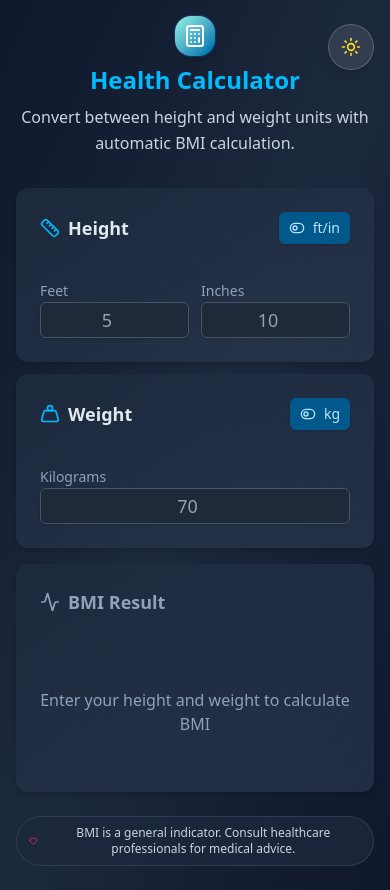
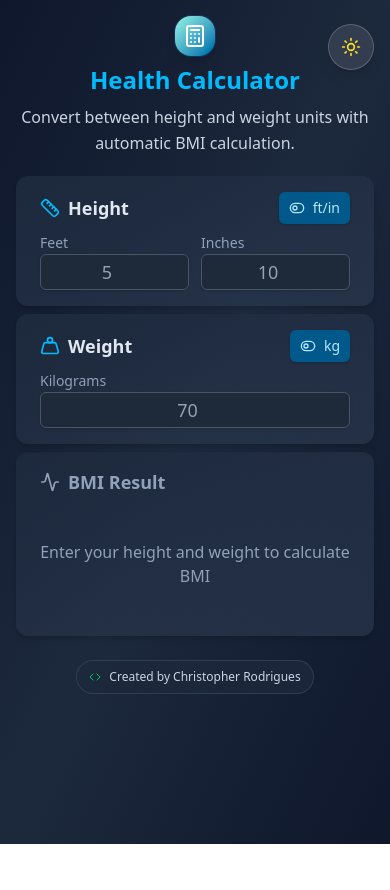
Before and after one commit to crod951/bmi-calc, a React (Vite) app: page / in a window 390 px wide. After the commit the page ends 844 px from the top, so only its background shows below. Built offline with nearby package versions, Linux system fonts and the light colour scheme.

Commit message:
style: fixed spacing for cards and overall layout to make page fit on mobile; added tabindex to help flow on mobile; enabled blur on enter fo input on mobile to remove keyboard on last input

```diff
--- a/src/App.tsx
+++ b/src/App.tsx
@@ -1,5 +1,5 @@
 import { useState, useEffect } from 'react';
-import { Calculator, Heart } from 'lucide-react';
+import { Calculator, Code } from 'lucide-react';
 import HeightConverter from '@/components/HeightConverter';
 import WeightConverter from '@/components/WeightConverter';
 import BMIDisplay from '@/components/BMIDisplay';
@@ -80,15 +80,16 @@ const App = () => {
         ? 'bg-gradient-to-br from-slate-900 via-slate-800 to-slate-900'
         : 'bg-gradient-to-br from-slate-50 via-slate-50 to-blue-50/30'
     }`}>
-      <header className="pt-4 pb-4 md:pt-8 md:pb-6 relative">
+      <header className="pt-4 pb-2 md:pt-8 md:pb-6 relative">
         <div className="container mx-auto px-4">
           <div className="absolute top-6 right-4 md:top-12 md:right-8 z-10">
             <ModeToggle />
           </div>
 
-          <div className="text-center mb-4 md:mb-8">
+          <div className="text-center mb-1 md:mb-8">
             {!showAvaImage ? (
-              <div className="flex items-center justify-center gap-2 md:gap-3 mb-3 md:mb-6 flex-col sm:flex-row">
+              <div className="flex flex-col items-center justify-center gap-2 md:gap-3 mb-3 md:mb-6">
+                <div className="flex items-center justify-center gap-2 md:gap-3 flex-col sm:flex-row">
                   <div
                     className="p-2 md:p-3 bg-gradient-to-br from-teal-200 to-sky-700 rounded-2xl shadow-lg ring-1 ring-blue-500/20 cursor-pointer hover:scale-105 transition-transform duration-200"
                     onClick={handleCalculatorClick}
@@ -100,6 +101,7 @@ const App = () => {
                   }`}>
                     Health Calculator
                   </h1>
+                </div>
                 <p className={`text-base md:text-lg transition-colors duration-200 max-w-2xl mx-auto leading-relaxed ${
                   theme === 'dark' ? 'text-slate-300' : 'text-slate-500'
                 }`}>
@@ -121,7 +123,7 @@ const App = () => {
 
       <main className="container mx-auto px-4 pb-6 md:pb-12">
         <div className="max-w-4xl mx-auto">
-          <div className="grid lg:grid-cols-2 gap-3 md:gap-6 mb-4 md:mb-8">
+          <div className="grid grid-cols-1 lg:grid-cols-2 gap-2 md:gap-6 mb-2 md:mb-8">
             <HeightConverter
               feet={state.feet}
               inches={state.inches}
@@ -153,8 +155,8 @@ const App = () => {
                 ? 'bg-slate-800/80 text-slate-300 border-slate-600/50'
                 : 'bg-slate-100/80 text-slate-600 border-slate-200/50'
             }`}>
-              <Heart className="h-3 w-3 md:h-4 md:w-4 text-red-500" />
-              <span>BMI is a general indicator. Consult healthcare professionals for medical advice.</span>
+            <Code className="h-3 w-3 md:h-4 md:w-4 text-green-500" />
+            <span>Created by Christopher Rodrigues</span>
             </div>
           </footer>
         </div>
--- a/src/components/BMIDisplay.tsx
+++ b/src/components/BMIDisplay.tsx
@@ -14,8 +14,8 @@ const BMIDisplay: React.FC<BMIDisplayProps> = ({ bmi }) => {
   const { theme } = useTheme();
   if (!bmi) {
     return (
-      <Card variant="bmi-empty" className="p-6">
-        <div className="flex items-center gap-2 mb-4">
+      <Card variant="bmi-empty" className="px-6 py-4 md:p-6">
+        <div className="flex items-center gap-2 mb-1 md:mb-4">
           <Activity className={`h-5 w-5 ${theme === 'dark' ? 'text-slate-400' : 'text-slate-500'}`} />
           <Label className={`text-lg font-semibold ${theme === 'dark' ? 'text-slate-400' : 'text-slate-500'}`}>BMI Result</Label>
         </div>
@@ -44,8 +44,8 @@ const BMIDisplay: React.FC<BMIDisplayProps> = ({ bmi }) => {
 
 
   return (
-    <Card variant="bmi" className="p-6">
-      <div className="flex items-center gap-2 mb-4">
+    <Card variant="bmi" className="px-6 py-4 md:p-6">
+      <div className="flex items-center gap-2 mb-1 md:mb-4">
         <Activity className={`h-5 w-5 ${theme === 'dark' ? 'text-sky-400' : 'text-sky-600'}`} />
         <Label className={`text-lg font-semibold ${theme === 'dark' ? 'text-slate-200' : 'text-slate-700'}`}>BMI Result</Label>
       </div>
--- a/src/components/HeightConverter.tsx
+++ b/src/components/HeightConverter.tsx
@@ -54,8 +54,8 @@ const HeightConverter: React.FC<HeightConverterProps> = ({
   };
 
   return (
-    <Card className="p-6">
-      <div className="flex items-center justify-between mb-4">
+    <Card className="px-6 py-4 md:p-6">
+      <div className="flex items-center justify-between mb-1 md:mb-4">
         <div className="flex items-center gap-2">
           <Ruler className={`h-5 w-5 ${theme === 'dark' ? 'text-sky-400' : 'text-sky-600'}`} />
           <Label className={`text-lg font-semibold ${theme === 'dark' ? 'text-slate-200' : 'text-slate-700'}`}>Height</Label>
@@ -94,6 +94,7 @@ const HeightConverter: React.FC<HeightConverterProps> = ({
               min="2"
               max="9"
               className="text-center text-lg font-medium"
+              tabIndex={1}
             />
           </div>
           <div className="flex-1">
@@ -110,6 +111,7 @@ const HeightConverter: React.FC<HeightConverterProps> = ({
               max="11"
               step="0.1"
               className="text-center text-lg font-medium"
+              tabIndex={2}
             />
           </div>
         </div>
@@ -128,6 +130,7 @@ const HeightConverter: React.FC<HeightConverterProps> = ({
             max="300"
             step="0.1"
             className="text-center text-lg font-medium"
+            tabIndex={1}
           />
         </div>
       )}
--- a/src/components/WeightConverter.tsx
+++ b/src/components/WeightConverter.tsx
@@ -46,8 +46,8 @@ const WeightConverter: React.FC<WeightConverterProps> = ({
   };
 
   return (
-    <Card className="p-6">
-      <div className="flex items-center justify-between mb-4">
+    <Card className="px-6 py-4 md:p-6">
+      <div className="flex items-center justify-between mb-1 md:mb-4">
         <div className="flex items-center gap-2">
           <Weight className={`h-5 w-5 ${theme === 'dark' ? 'text-sky-400' : 'text-sky-600'}`} />
           <Label className={`text-lg font-semibold ${theme === 'dark' ? 'text-slate-200' : 'text-slate-700'}`}>Weight</Label>
@@ -86,6 +86,7 @@ const WeightConverter: React.FC<WeightConverterProps> = ({
             max="300"
             step="0.1"
             className="text-center text-lg font-medium"
+            tabIndex={3}
           />
         </div>
       ) : (
@@ -103,6 +104,7 @@ const WeightConverter: React.FC<WeightConverterProps> = ({
             max="660"
             step="0.1"
             className="text-center text-lg font-medium"
+            tabIndex={3}
           />
         </div>
       )}
--- a/src/components/ui/card.tsx
+++ b/src/components/ui/card.tsx
@@ -33,7 +33,7 @@ function Card({ className, variant = 'default', ...props }: CardProps) {
     <div
       data-slot="card"
       className={cn(
-        "text-card-foreground flex flex-col gap-6 rounded-xl py-6",
+        "text-card-foreground flex flex-col gap-2 rounded-xl py-6",
         getVariantClasses(),
         className
       )}
--- a/src/components/ui/input.tsx
+++ b/src/components/ui/input.tsx
@@ -7,12 +7,19 @@ function Input({ className, type, ...props }: React.ComponentProps<"input">) {
   const { theme } = useTheme();
   const isDark = theme === 'dark';
 
+  const handleKeyDown = (e: React.KeyboardEvent<HTMLInputElement>) => {
+    if (e.key === 'Enter') {
+      e.currentTarget.blur();
+    }
+  };
+
   return (
     <input
       type={type}
       data-slot="input"
+      onKeyDown={handleKeyDown}
       className={cn(
-        "file:text-gray-900 dark:file:text-gray-100 placeholder:text-gray-500 dark:placeholder:text-gray-400 selection:bg-teal-600 selection:text-white flex h-9 w-full min-w-0 rounded-md border px-3 py-1 text-base shadow-sm transition-colors outline-none file:inline-flex file:h-7 file:border-0 file:bg-transparent file:text-sm file:font-medium disabled:pointer-events-none disabled:cursor-not-allowed disabled:opacity-50 md:text-sm",
+        "file:text-gray-900 dark:file:text-gray-100 placeholder:text-gray-500/40 dark:placeholder:text-gray-400/40 selection:bg-teal-600 selection:text-white flex h-9 w-full min-w-0 rounded-md border px-3 py-1 text-base shadow-sm transition-colors outline-none file:inline-flex file:h-7 file:border-0 file:bg-transparent file:text-sm file:font-medium disabled:pointer-events-none disabled:cursor-not-allowed disabled:opacity-50 md:text-sm",
         isDark
           ? "border-gray-600 bg-gray-800 text-gray-100 placeholder:text-gray-400"
           : "border-slate-200 bg-gray-100 text-gray-900 placeholder:text-gray-500",
--- a/src/index.css
+++ b/src/index.css
@@ -1,5 +1,4 @@
 @import "tailwindcss";
-
 
 @theme {
   --animate-wiggle: wiggle 1s ease-in-out infinite;
```
Lines whose indentation alone changed are shown as unchanged.
